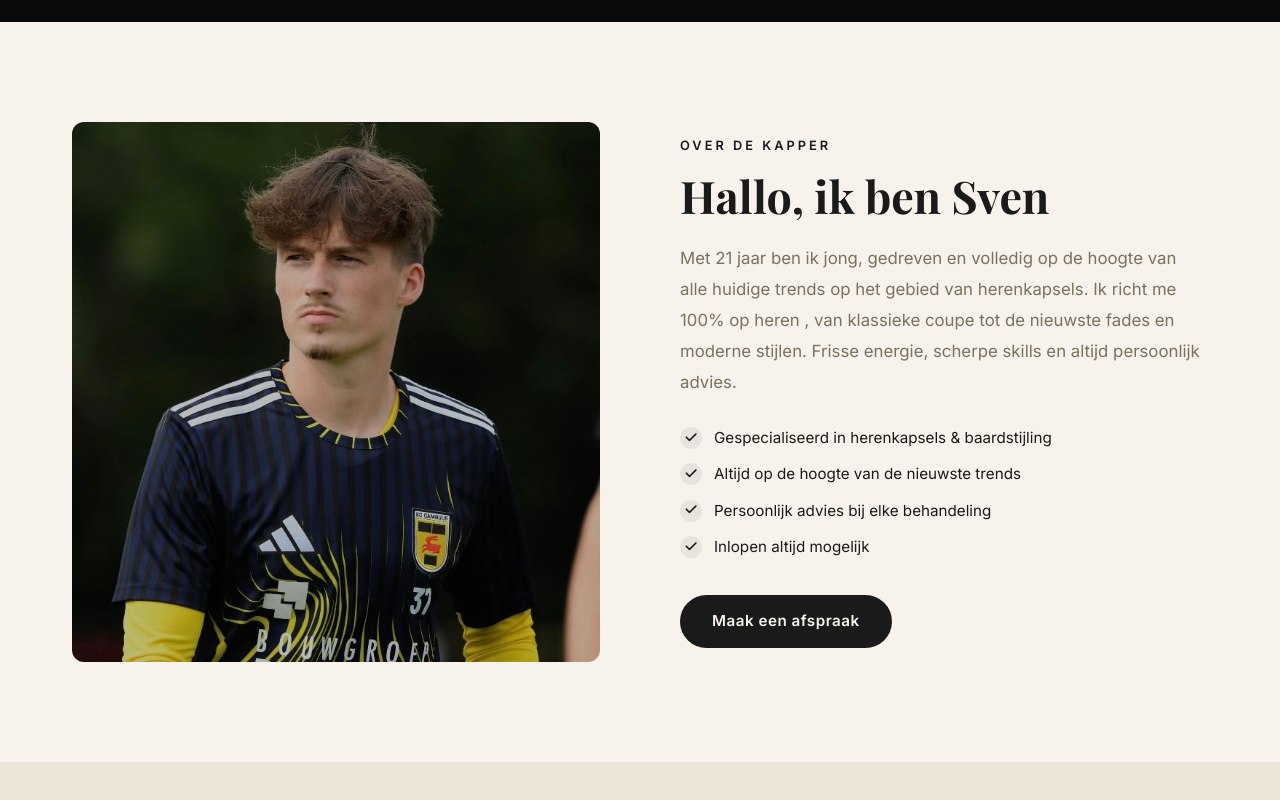
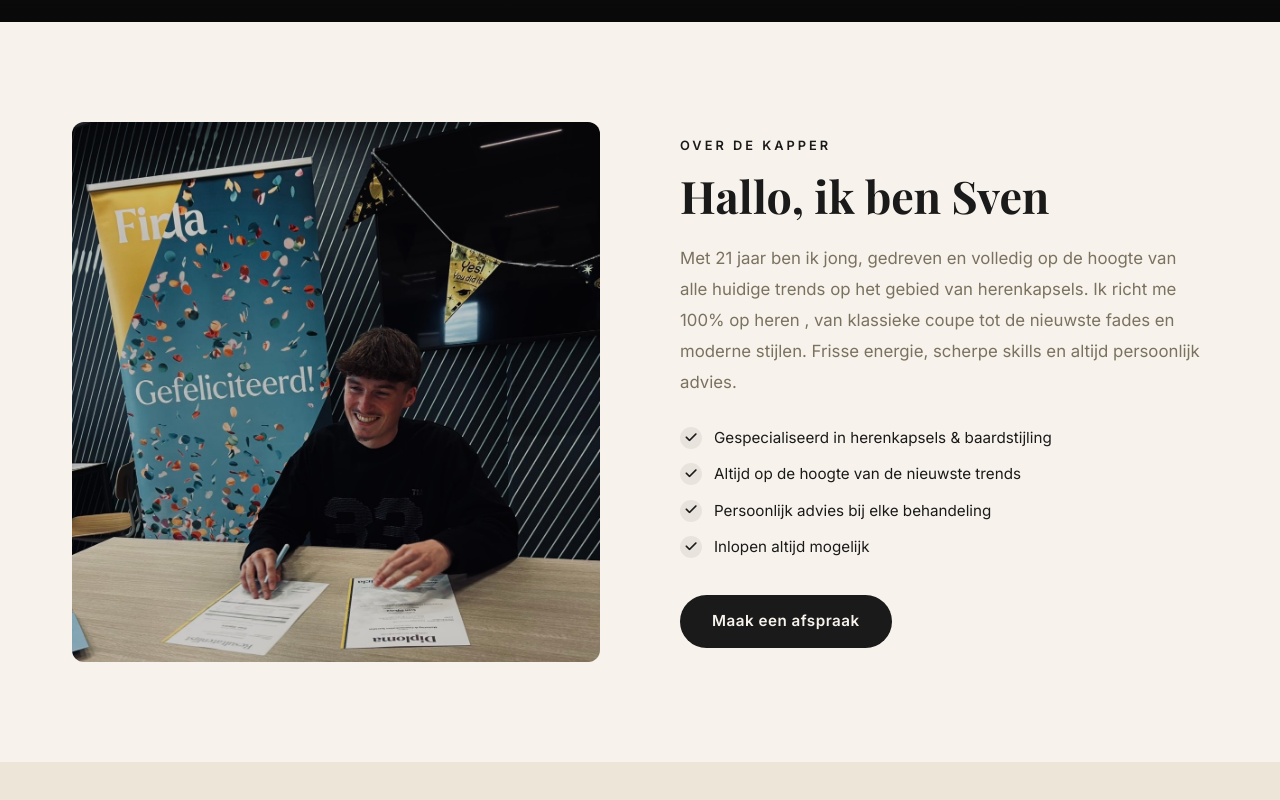
Before and after one commit to Bert-Jan-04/kapper-sven, a website: page index.html in a window 1280 px wide. Shown: the part 778-1578 px from the top of the page. Drawn offline with nearby package versions, Linux system fonts and the light colour scheme; grey boxes are pictures that could not be loaded.

Commit message:
Home: kapper-sven-afbeelding.JPG als profielfoto bij Over Sven
Co-Authored-By: Claude Sonnet 4.6 <noreply@anthropic.com>

```diff
--- a/index.html
+++ b/index.html
@@ -78,7 +78,7 @@
   <section class="section" id="over">
     <div class="container over-grid">
       <div class="over-img">
-        <img src="foto_sven_2.jpg" alt="Kapper Sven" />
+        <img src="kapper-sven-afbeelding.JPG" alt="Kapper Sven" />
       </div>
       <div class="over-tekst">
         <p class="section-label">Over de kapper</p>
```
Also changed, not shown: kapper-sven-afbeelding.JPG (added).
